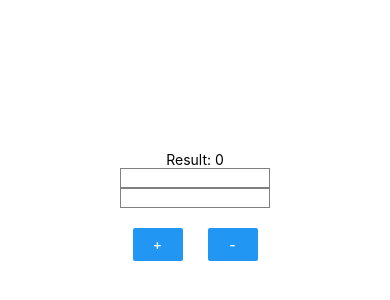
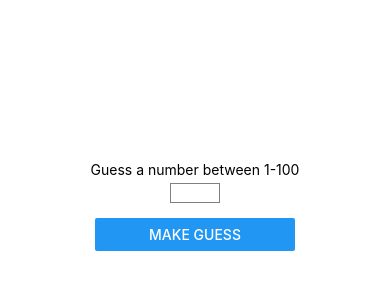
Before and after one commit to markimuu/mobiiliohjelmointi, a React Native app: screen / in a window 390 px wide. Shown: the part 208-508 px from the top of the page. Built offline with nearby package versions, Linux system fonts and the light colour scheme.

Commit message:
Number guessing game component added

```diff
--- a/App.js
+++ b/App.js
@@ -2,11 +2,12 @@ import { StatusBar } from 'expo-status-bar';
 import React from 'react';
 import { Image, StyleSheet, Text, View } from 'react-native';
 import logo from './assets/logo.png';
-import Calculator from './root.js/Calculator';
+//import Calculator from './root.js/Calculator';
+import NumberGuessingGame from './root.js/numberGuessingGame';
 
 export default function App() {
   return (
-    <Calculator></Calculator>
+    <NumberGuessingGame />
   );
 }
 
--- /dev/null
+++ b/root.js/numberGuessingGame.js
@@ -0,0 +1,59 @@
+import React from 'react';
+import { TextInput, StyleSheet, Text, View, Button, Alert } from 'react-native';
+
+const NumberGuessingGame = () => {
+    const [random, setRandom] = React.useState();
+    const [count, setCount] = React.useState(1);
+    const [number, setNumber] = React.useState(0);
+    const [text, setText] = React.useState('Guess a number between 1-100')
+
+    React.useEffect(() => {
+        setRandom(Math.floor(Math.random() * 100 + 1))
+    }, []);
+
+    const buttonPressed = () => {
+        if(number == random) {
+            Alert.alert("You guessed the number in " + count + " guesses.");
+        }
+        else if(number > random) {
+            setCount(count + 1);
+            setText('Your guess ' + number + ' is too high' );
+        }
+        else if(number < random) {
+            setCount(count + 1);
+            setText('Your guess ' + number + ' is too low');
+        }
+    };
+
+    return (
+      <View style={styles.container}>
+        <Text style={{marginBottom: 5}}>{text}</Text>
+        <TextInput
+         style={{ height: 20, width: 50, borderColor: 'gray', borderWidth: 1 }}
+         onChangeText={num => setNumber(num)}
+         keyboardType='numeric'
+        />
+        <View style={styles.buttons}>
+            <View style={{width: 200, height: 50}}>
+            <Button onPress={buttonPressed} title="Make Guess"/>
+            </View>
+        </View>
+      </View>
+    );
+};
+
+const styles = StyleSheet.create({
+    container: {
+      flex: 1,
+      backgroundColor: '#fff',
+      alignItems: 'center',
+      justifyContent: 'center',
+    },
+    buttons: {
+        flexDirection: 'row',
+        justifyContent: 'space-between',
+        marginTop: 15,
+    },
+});
+
+export default NumberGuessingGame;
```
Also changed, not shown: 1 other file (tests, documents, lock files or other folders).
